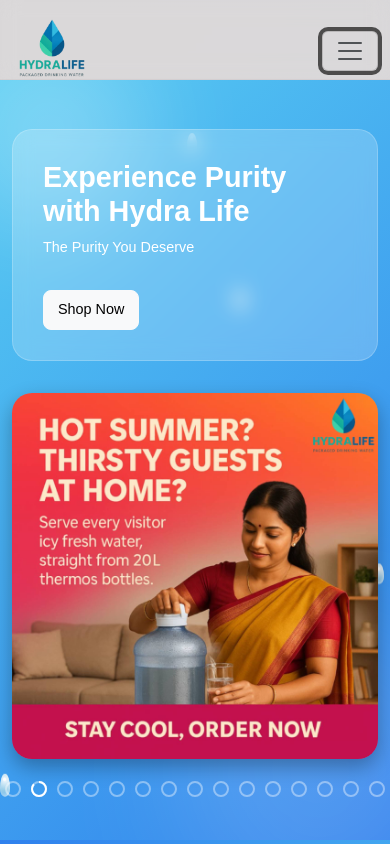
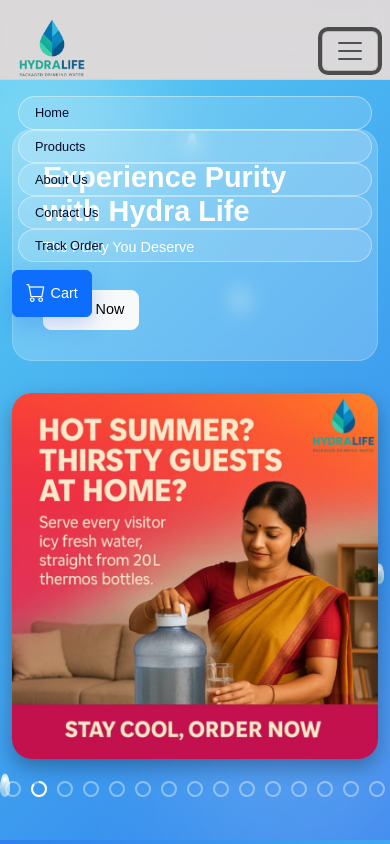
Before and after one commit to VivekLpu/hydra-life, a React (Vite) app in the folder client/: page / in a window 390 px wide. Both pictures are taken after a click on the button 350 px from the left and 51 px from the top of the page. Shown: the top 844 px of the page. Built offline with nearby package versions, Linux system fonts and the light colour scheme; no server answers.

Commit message:
Update Navbar.jsx

```diff
--- a/client/src/components/Navbar.jsx
+++ b/client/src/components/Navbar.jsx
@@ -1,22 +1,21 @@
 
-
-import React from "react";
-import { Link } from "react-router-dom";
+import React, { useState } from "react";
+import { Link, useNavigate } from "react-router-dom";
 import logo from "../images/homepage/logo.png";
-import { useNavigate } from "react-router-dom";
 import { useCart } from "../context/CartContext";
 
 const Navbar = () => {
   const navigate = useNavigate();
   const isAdmin = localStorage.getItem("isAdmin");
-  const { cart } = useCart(); // ✅ get cart from context
+  const { cart } = useCart();
+
+  const [isOpen, setIsOpen] = useState(false);
 
   const handleLogout = () => {
     localStorage.removeItem("isAdmin");
     navigate("/");
   };
 
-  // ✅ Calculate total items in cart
   const cartCount = cart.reduce((acc, item) => acc + item.quantity, 0);
 
   return (
@@ -28,36 +27,28 @@
         <button
           className="navbar-toggler"
           type="button"
-          data-bs-toggle="collapse"
-          data-bs-target="#navbarSupportedContent"
+          onClick={() => setIsOpen(!isOpen)}
         >
           <span className="navbar-toggler-icon"></span>
         </button>
-        <div className="collapse navbar-collapse" id="navbarSupportedContent">
+
+        <div className={`collapse navbar-collapse ${isOpen ? "show" : ""}`} id="navbarSupportedContent">
           <ul className="navbar-nav mx-auto mb-2 mb-lg-0">
-            <Link className="nav-link nav-btn" to="/"> Home </Link>
-            <Link className="nav-link nav-btn" to="/products"> Products </Link>
-            <Link className="nav-link nav-btn" to="/about"> About Us </Link>
-            <Link className="nav-link nav-btn" to="/contact"> Contact Us </Link>
-            <Link className="nav-link nav-btn" to="/track-order"> Track Order </Link>
+            <Link className="nav-link nav-btn" to="/">Home</Link>
+            <Link className="nav-link nav-btn" to="/products">Products</Link>
+            <Link className="nav-link nav-btn" to="/about">About Us</Link>
+            <Link className="nav-link nav-btn" to="/contact">Contact Us</Link>
+            <Link className="nav-link nav-btn" to="/track-order">Track Order</Link>
           </ul>
 
           <div className="d-flex">
             <Link
               to="/cart"
               className="btn btn-primary position-relative"
-              style={{
-                display: "flex",
-                alignItems: "center",
-                justifyContent: "center",
-                width: "80px",
-                marginRight: "10px",
-              }}
+              style={{ display: "flex", alignItems: "center", justifyContent: "center", width: "80px", marginRight: "10px" }}
             >
               <i id="cart-icon" className="bi bi-cart" style={{ fontSize: "1.2rem" }}></i>
               <span style={{ marginLeft: "5px" }}>Cart</span>
-
-              {/* ✅ Cart Badge */}
               {cartCount > 0 && (
                 <span
                   style={{
```
